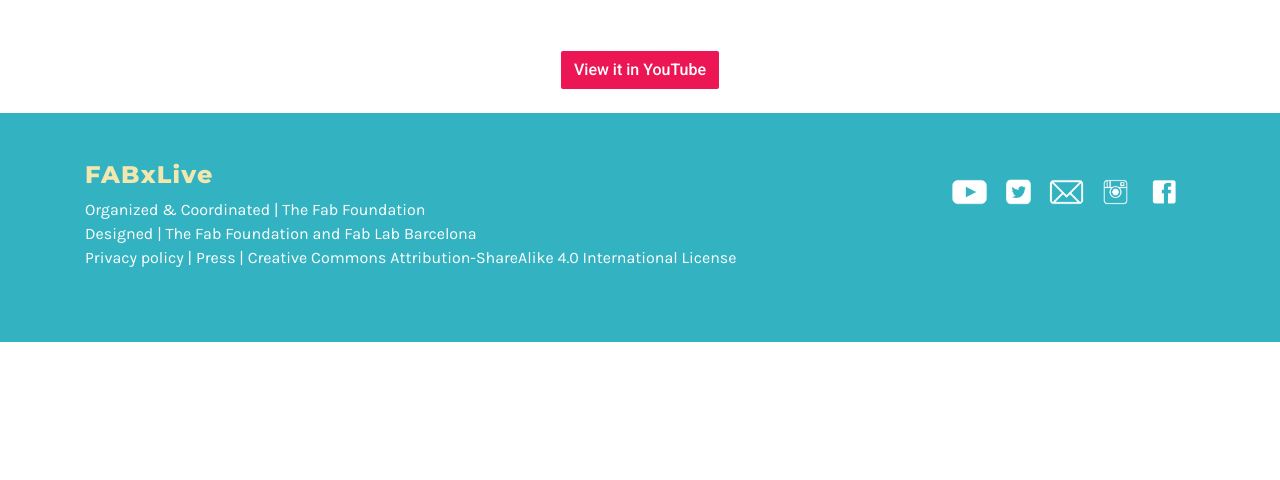
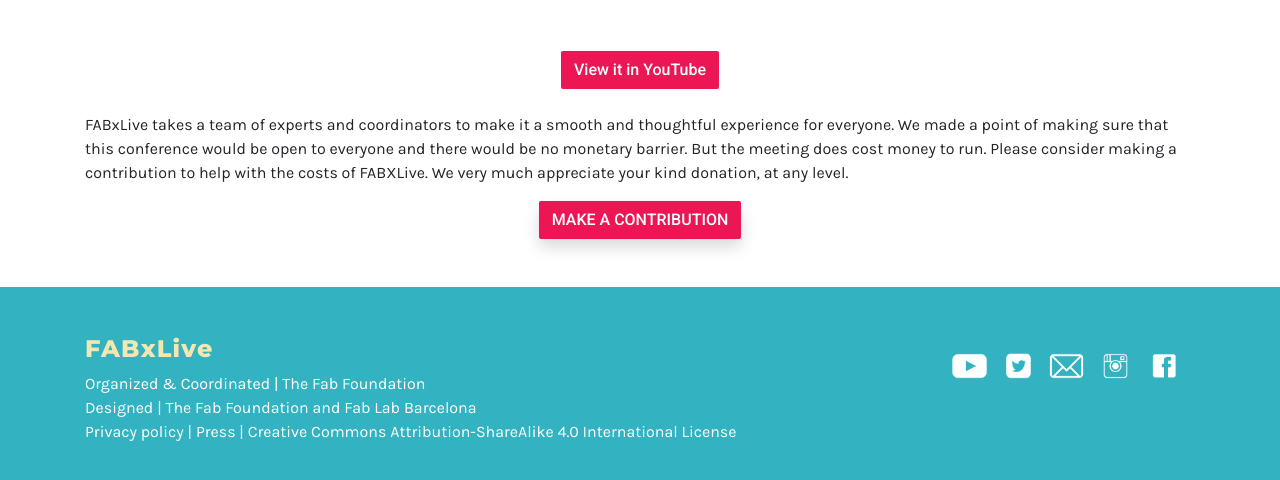
Before and after one commit to fabfoundation/fabxlive2020, a Jekyll site: the page built from live.html, in a window 1280 px wide and 900 px high, scrolled down 692 px, cut to the strip 384-864 px from the top of the window. Built offline with Jekyll 4.4.1, drawn with Linux system fonts in a browser that asks for light colours; nearby versions of some CDN libraries; before the commit the page ends 1418 px from its top, so only the background shows below that.

Commit message:
Live: add contribution text

```diff
--- a/_includes/contribution.html
+++ b/_includes/contribution.html
@@ -1,4 +1,4 @@
-
+<div class="mb-5">
   <p>
   FABxLive takes a team of experts and coordinators to make it a smooth and thoughtful experience for everyone.
   We made a point of making sure that this conference would be open to everyone and there would be no monetary barrier.
@@ -9,3 +9,4 @@
   <div class="text-center">
     <a class="btn bg-red shadow" href="https://www.paypal.com/cgi-bin/webscr?cmd=_s-xclick&hosted_button_id=34FLFMHL4ACB6&source=url" target="_blank">MAKE A CONTRIBUTION</a>
   </div>
+</div>
--- a/live.html
+++ b/live.html
@@ -14,3 +14,5 @@
 </div>
 
 <br>
+
+{%- include contribution.html -%}
```
Lines whose indentation alone changed are shown as unchanged.
